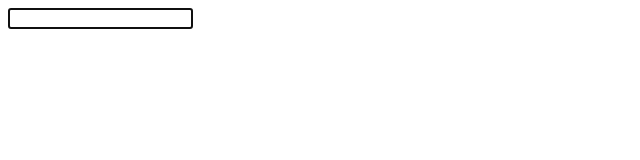
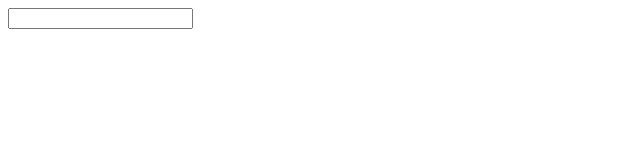
Before and after one commit to Ezra-Patacuddapah/crud, a plain HTML site: page index.html in a window 1280 px wide. Shown: the whole page, without its empty margins (0-640 px from the left). Drawn offline with Linux system fonts and the light colour scheme.

Commit message:
removed autofocus

```diff
--- a/index.html
+++ b/index.html
@@ -6,7 +6,7 @@
         <title>CRUD</title>
     </head>
 <body>
-    <input type="text" id="input" autofocus>
+    <input type="text" id="input">
     <ul id="list"></ul>
     <script>
         let items = JSON.parse(localStorage.getItem('items')) || []
```
